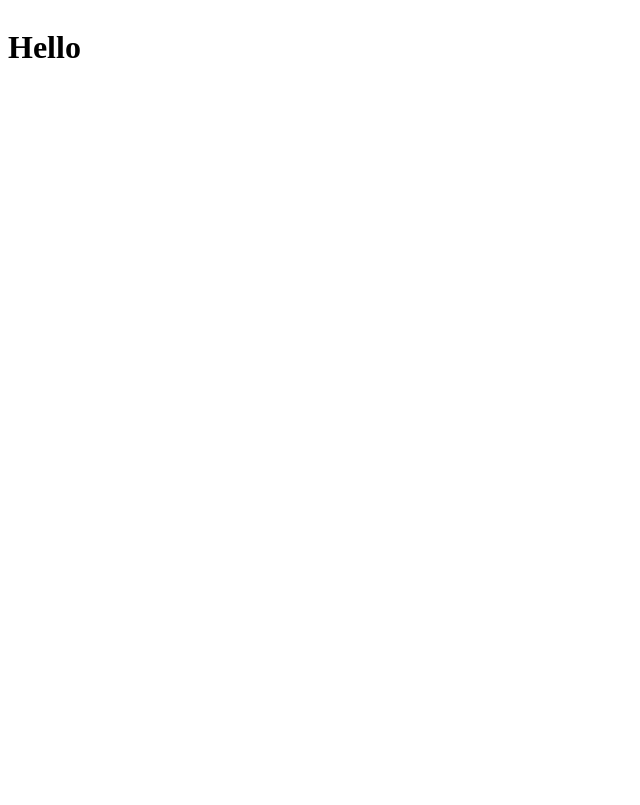
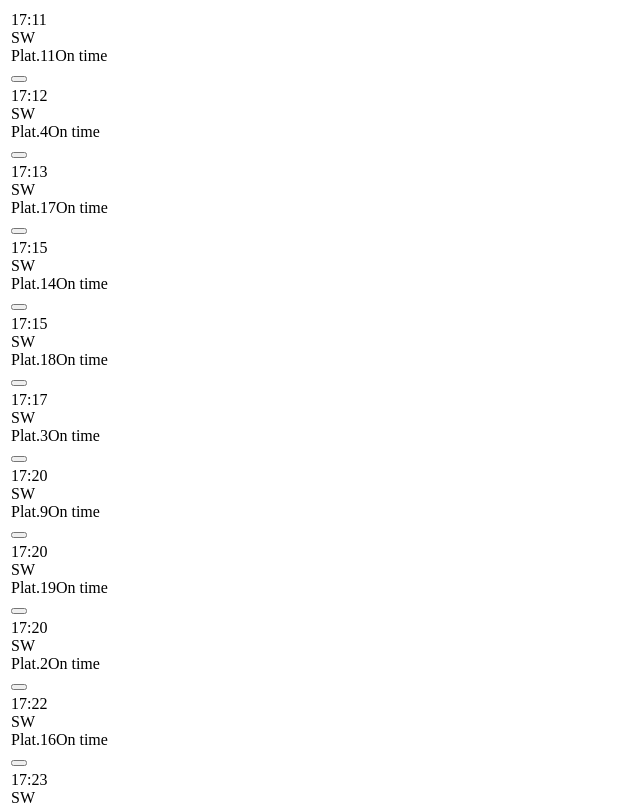
Before and after one commit to JoshuaJFHolloway/TL, a React (Create React App) app: page / in a window 1280 px wide. Shown: the top 805 px of the page, without its empty margins (0-640 px from the left). Built offline with nearby package versions, Linux system fonts and the light colour scheme.

Commit message:
test now passing for addPlatformString function

```diff
--- a/src/components/departingServices.js
+++ b/src/components/departingServices.js
@@ -1,5 +1,5 @@
 import React, { Component } from 'react';
-import trainTab from './trainTab';
+import TrainTab from './TrainTab';
 
 let destinations = [];
 let scheduledArrivalTime = [];
@@ -7,7 +7,7 @@ let trainCompany = [];
 let platform = [];
 let actualArrivalTime = [];
 
-class departingServices extends Component {
+class DepartingServices extends Component {
     constructor() {
         super();
         this.state = {
@@ -26,7 +26,7 @@ class departingServices extends Component {
                 data.services.map((service) => {
                     destinations.push(service.destinationList[0].crs);
                     scheduledArrivalTime.push(this.extractArrivalTime(service.scheduledInfo.scheduledTime));
-                    platform.push(this.scheduledOrRealTimePlatform(service));
+                    platform.push(this.addPlatformString(this.scheduledOrRealTimePlatform(service)));
                     trainCompany.push(service.serviceOperator);
                     actualArrivalTime.push(this.onTimeOrExpected(service));
                 });
@@ -43,15 +43,19 @@ class departingServices extends Component {
         else{return "TBC"}
     }
 
-    onTimeOrExpected(service){
+    onTimeOrExpected(service) {
         const scheduledTime = this.extractArrivalTime(service.scheduledInfo.scheduledTime);
         const actualTime = this.extractArrivalTime(service.realTimeUpdatesInfo.realTimeServiceInfo.realTime);
 
         return scheduledTime === actualTime ? "On time" : `exp.${actualTime}`
     }
 
-    extractArrivalTime(service){
+    extractArrivalTime(service) {
         return service.slice(11, -9);
+    }
+
+    addPlatformString(service) {
+        return `Plat.${service}`
     }
 
 
@@ -61,17 +65,38 @@ class departingServices extends Component {
 
     render() {
 
+        let departingServices = [];
+        const state = this.state;
+
+        for (let i = 0; i < this.state.destinations.length; i++) {
+            departingServices.push(
+                <tr>
+                    <td>
+                        <TrainTab
+                            destination={state.destinations[i]}
+                            scheduledArrivalTime={state.scheduledArrivalTime[i]}
+                            trainCompany={state.trainCompany[i]}
+                            platform={state.platform[i]}
+                            actualArrivalTime={state.actualArrivalTime[i]}
+                        />
+                    </td>
+                </tr>
+            )
+        }
+
+
         return (
             <div>
-                <tr>
-                    <h1>Hello</h1>
-                    {/*if the station === BSK or SHP then pass down those props*/}
-                    {/*toBSK={this.state.toBSK} toSHP={this.state.toSHP}*/}
-                    {/*<trainTab/>*/}
-                </tr>
+                <table>
+                    <tbody>
+                        {departingServices}
+                        {/*if the station === BSK or SHP then pass down those props*/}
+                        {/*toBSK={this.state.toBSK} toSHP={this.state.toSHP}*/}
+                    </tbody>
+                </table>
             </div>
         );
     }
 }
 
-export default departingServices;
+export default DepartingServices;
```
